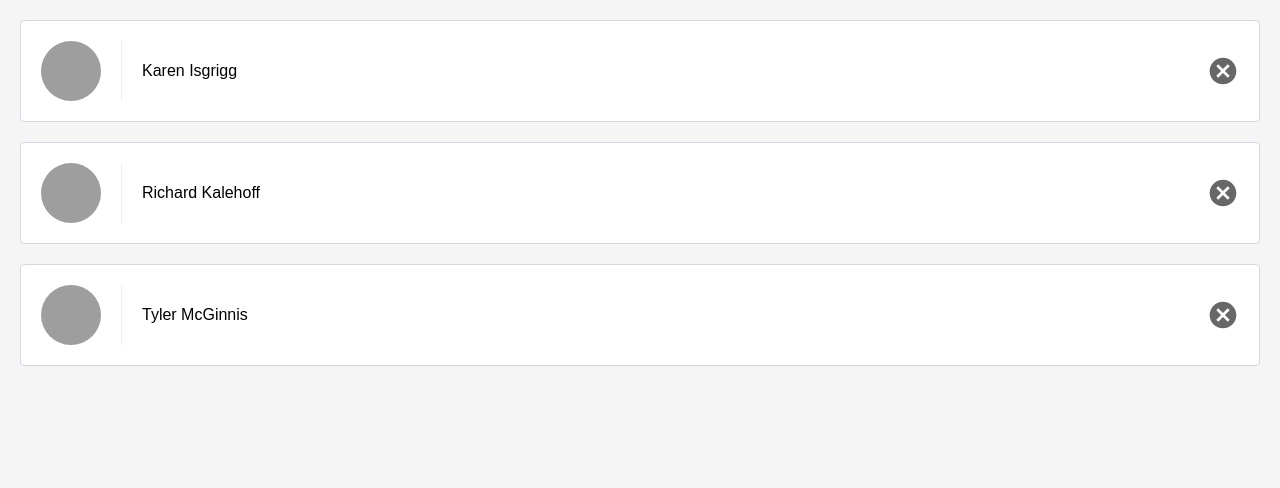
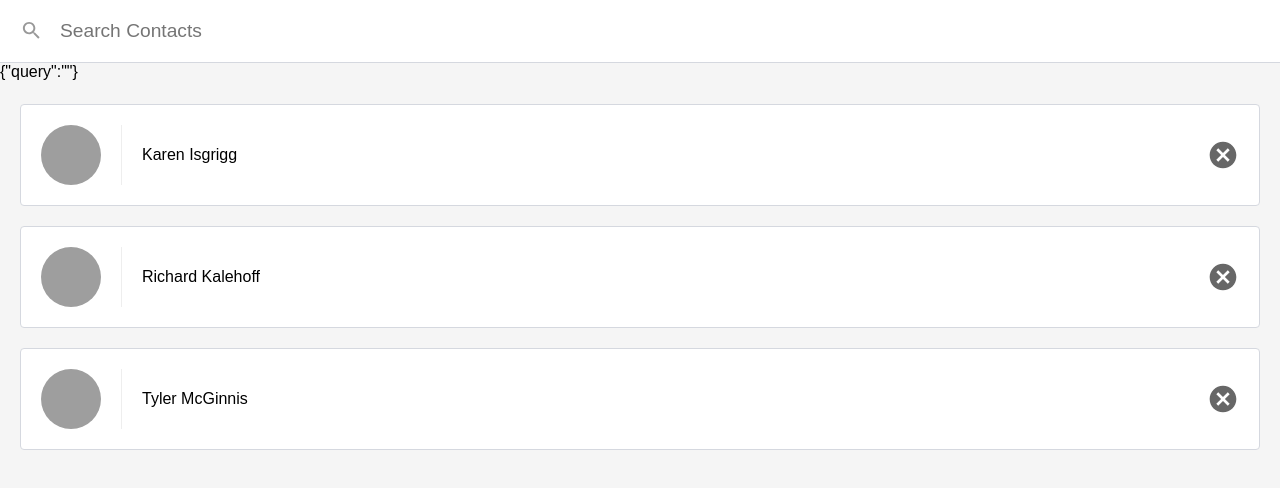
Before and after one commit to arbidha/react-contact-app, a React (Create React App) app: page / in a window 1280 px wide. Shown: the top 488 px of the page. Built offline with nearby package versions, Linux system fonts and the light colour scheme.

Commit message:
Convert ListContacts to a controlled component with a search field

```diff
--- a/src/ListContacts.js
+++ b/src/ListContacts.js
@@ -1,11 +1,32 @@
-import React from 'react';
+import React, {Component} from 'react';
 import PropTypes from 'prop-types';
 
-
-function ListContacts(props){
+class ListContacts extends Component{
+    static PropTypes ={
+        contacts: PropTypes.array.isRequired,
+        onDeleteContact: PropTypes.func.isRequired
+    }
+    state = {
+        query:''
+    }
+    updateQuery = (query) => {
+        this.setState(() => ({
+            query: query.trim()
+        }))
+    }
+    render(){
         return(
+            <div className = 'list-contacts'>
+            {JSON.stringify(this.state)}
+            <div className = 'list-contacts-top'>
+                <input className = 'search-contacts'
+                type='text' placeholder='Search Contacts'
+                value ={this.state.query}
+                onChange = {(event) => this.updateQuery(event.target.value)}
+                ></input>
+            </div>
             <ol className= 'contact-list'>
-        { props.contacts.map((contact) => (
+            { this.props.contacts.map((contact) => (
                <li key = {contact.id} className='contact-list-item'>
                <div className='contact-avatar'
                    style={{backgroundImage: `url(${contact.avatarURL})`
@@ -16,18 +37,18 @@
                    <p>{contact.handel}</p>
                </div>
                <button
-           onClick = { () => props.onDeleteContact(contact)}
+               onClick = { () => this.props.onDeleteContact(contact)}
                className='contact-remove'> Remove</button>
                </li>
            ))}
            </ol>
+        </div>
+
         )
     }
-
-ListContacts.propTypes = {
-    contacts: PropTypes.array.isRequired,
-    onDeleteContact: PropTypes.func.isRequired
 }
 
 
+
+
 export default ListContacts;
```
Lines whose indentation alone changed are shown as unchanged.
